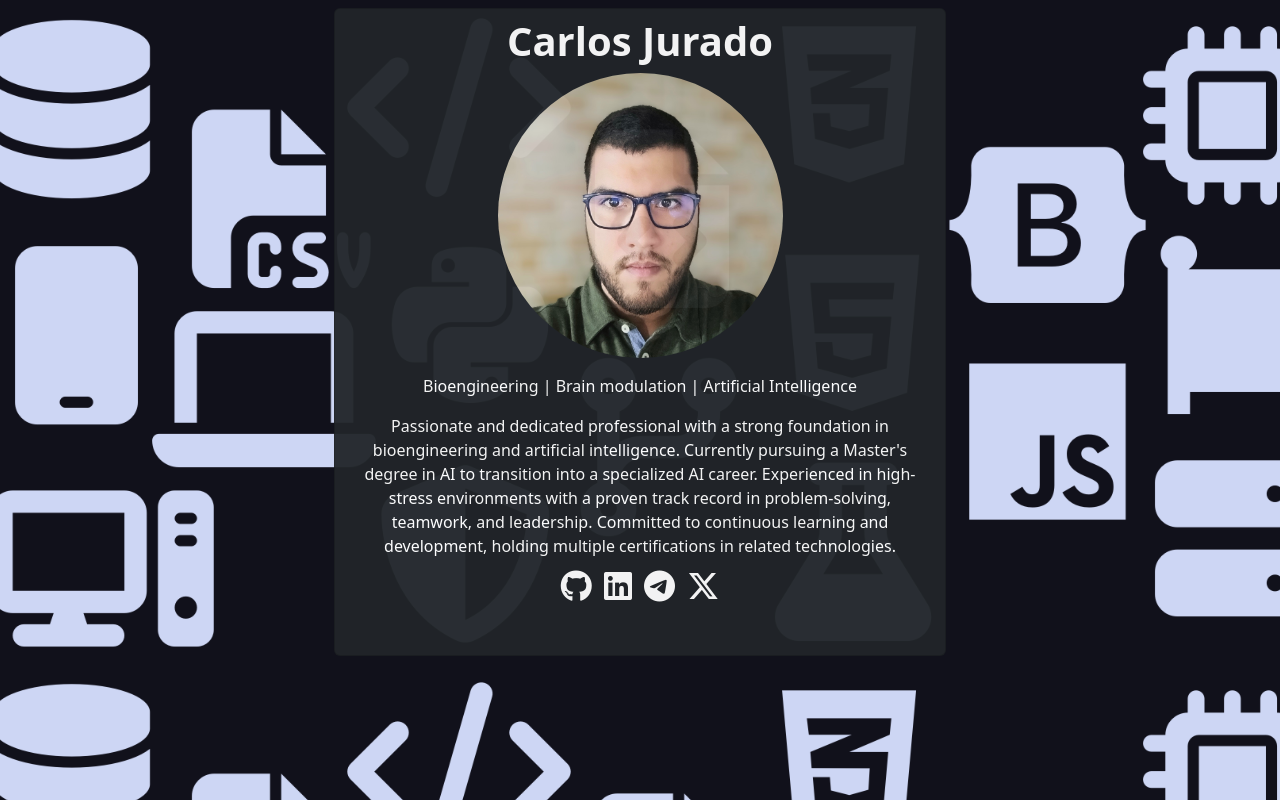
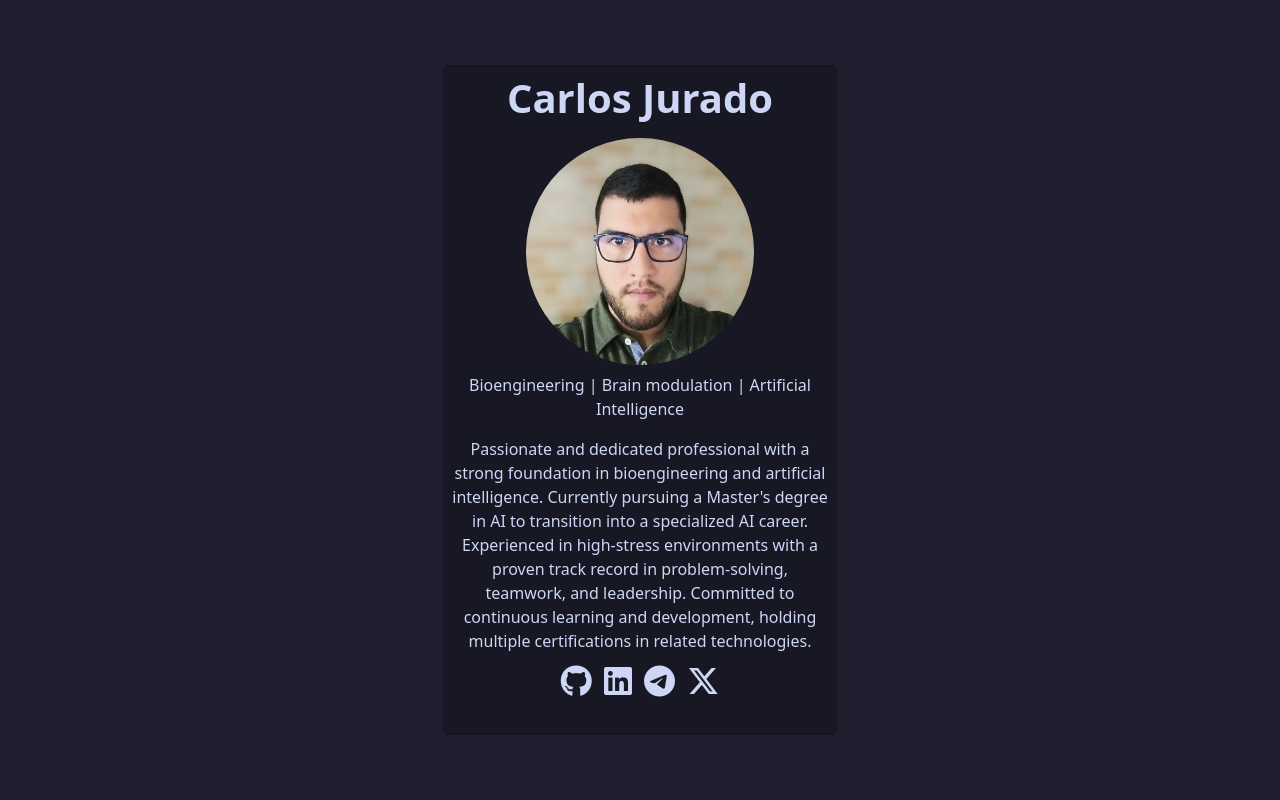
Before and after one commit to EngJurado/Linktree, a Flask app: page / in a window 1280 px wide. Run offline with Flask 3, Linux system fonts and the light colour scheme; some libraries are stand-ins or nearby versions.

Commit message:
Add files via upload

```diff
--- a/app.py
+++ b/app.py
@@ -1,12 +1,13 @@
-from flask import Flask, render_template, url_for
+from flask import Flask, render_template
 
-# Initialize Flask application
 app = Flask(__name__)
 
-# Define route for the homepage
+@app.errorhandler(404)
+def not_found(error):
+    return render_template('404.html')
+
 @app.route('/')
 def index():
-    # Personal and professional information to be displayed on the homepage
     name = 'Carlos Jurado'
     tags = 'Bioengineering | Brain modulation | Artificial Intelligence'
     description = "Passionate and dedicated professional with a strong foundation in bioengineering and artificial intelligence. Currently pursuing a Master's degree in AI to transition into a specialized AI career. Experienced in high-stress environments with a proven track record in problem-solving, teamwork, and leadership. Committed to continuous learning and development, holding multiple certifications in related technologies."
@@ -17,18 +18,7 @@ def index():
         {'name': 'Telegram', 'url': 'https://telegram.me/engjurado', 'icon': 'fa-telegram'},
         {'name': 'Twitter', 'url': 'https://twitter.com/EngJurado', 'icon': 'fa-x-twitter'}
     ]
-    # Render the homepage template with the provided information
     return render_template('index.html', name=name, tags=tags, description=description, links=links)
 
-# Define route for handling 404 errors
-@app.route("/<path:error404>")
-def error404(error404):
-    # Information to be displayed on the 404 error page
-    name = 'Error 404'
-    description = 'This page could not be found'
-    # Render the 404 error template with the provided information
-    return render_template('404.html', name=name, description=description)
-
-# Run the Flask application if this script is executed as the main program
 if __name__ == '__main__':
     app.run()
--- a/static/css/base.css
+++ b/static/css/base.css
@@ -1,16 +1,16 @@
+.d-flex {
+    height: 100vh;
+}
+
 body{
-    background-image: url("../img/background.webp");
-    background-position: center;
-    background-size: cover;
-    background-position: top;
-    overflow-y: auto;
-    overflow-x: hidden;
+    background-color: #1e1e2e;
 }
 
 h1{
     font-weight: bold;
+    color: #cdd6f4;
 }
 
 .card {
-    opacity: 0.95;
+    background-color: #181825;
 }
--- a/static/css/index.css
+++ b/static/css/index.css
@@ -1,10 +1,13 @@
+p, i{
+    color: #cdd6f4;
+}
+
 i {
     font-size: 2em;
-    color: white;
 }
 
 i:hover {
-    color: rgb(51, 70, 133);
+    color: #6c7086;
 }
 
 a {
--- a/templates/base.html
+++ b/templates/base.html
@@ -1,20 +1,21 @@
-<!-- The DOCTYPE declaration defines this document to be HTML5 -->
 <!DOCTYPE html>
-<html lang="en"> <!-- Sets the language of the document to English -->
-<head>
-    <meta charset="UTF-8"> <!-- Specifies the character encoding for the HTML document (UTF-8) -->
-    <meta name="viewport" content="width=device-width, initial-scale=1.0"> <!-- Ensures proper rendering and touch zooming on mobile devices -->
-    <!-- Links to the FontAwesome CSS for icons -->
+<html lang="en">
+    <meta charset="UTF-8">
+    <meta name="viewport" content="width=device-width, initial-scale=1.0">
     <link href="{{ url_for('static', filename = 'fontawesome/css/all.min.css') }}" rel="stylesheet">
-    <!-- Links to the Bootstrap CSS for styling -->
     <link href="{{ url_for('static', filename = 'css/bootstrap.min.css') }}" rel="stylesheet">
-    {% block meta %}{% endblock %} <!-- Placeholder for pages to insert additional meta tags -->
-    <!-- Link to the favicon of the website -->
+    {% block meta %}{% endblock %}
     <link rel="icon" type="/image/png" href="{{ url_for('static', filename = 'img/favicon.webp') }}">
-    <!-- Links to the base CSS file for common styles across the website -->
     <link href="{{ url_for('static', filename = 'css/base.css') }}" rel="stylesheet">
 </head>
 <body>
-    {% block content %}{% endblock %} <!-- Placeholder for the main content of each page -->
-</body>
+    <div class="row justify-content-center">
+        <div class="col-12 col-lg-4">
+            <div class="d-flex justify-content-center align-items-center">
+                <div class="card text-center m-2 p-2">
+                    {% block content %}{% endblock %}
+                </div>
+            </div>
+        </div>
+    </div>
 </html>
--- a/templates/index.html
+++ b/templates/index.html
@@ -1,55 +1,31 @@
-<!-- Inherits the base layout from base.html, using its structure and blocks -->
 {% extends "base.html" %}
 
-<!-- Defines content for the 'meta' block defined in base.html -->
 {% block meta %}
-    <!-- Sets the page title dynamically based on the 'name' variable -->
     <title>{{ name }}</title>
-    <!-- Sets a meta description tag dynamically based on the 'tags' variable -->
     <meta name="description" content="{{tags}}">
-    <!-- Links to a CSS file specific to the index page for additional styling -->
     <link href="{{ url_for('static', filename = 'css/index.css') }}" rel="stylesheet">
 {% endblock %}
 
-<!-- Defines content for the 'content' block defined in base.html -->
 {% block content %}
-    <!-- Creates a centered row for layout -->
     <div class="row justify-content-center">
-        <!-- Defines a column for the main content, adjusting its size for larger screens -->
-        <div class="col-12 col-lg-6">
-            <!-- Creates a card with dark background and centered text -->
-            <div class="card text-bg-dark text-center m-2 p-2">
-                <!-- Ensures content within the card is centered -->
-                <div class="row justify-content-center">
-                    <!-- Displays the name variable as the card title -->
-                    <h1 class="card-title">{{ name }}</h1>
-                    <!-- Defines a column for the profile image, adjusting its size for larger screens -->
-                    <div class="col-10 col-lg-6">
-                        <div>
-                            <!-- Displays the profile image, with the source path and alt text dynamically set -->
+        <h1>{{ name }}</h1>
+        <div class="col-10 col-lg-8">
+            <div class="p-2">
                 <img src="{{ url_for('static', filename = 'img/profile.webp') }}" class="w-100 rounded-circle" alt="{{ name }}">
             </div>
         </div>
-                    <!-- Contains the main body of the card -->
-                    <div class="card-body">
-                        <!-- Displays the tags variable as text -->
-                        <p class="card-text">
+        <div>
+            <p>
                 {{ tags }}
             </p>
-                        <!-- Displays the description variable as text -->
             <p>
                 {{ description }}
             </p>
-                        <!-- Iterates over the links variable to create social media icons -->
             <p>
                 {% for link in links %}
-                                <!-- Creates a link for each social media icon, setting the href dynamically -->
                     <a href="{{ link.url }}" aria-label="{{ link.name }}"><i class="fa-brands {{ link.icon }} fa-2xl p-1 mb-4"></i> </a>
                 {% endfor %}
             </p>
         </div>
     </div>
-            </div>
-        </div>
-    </div>
 {% endblock %}
```
Also changed, not shown: static/css/404.css (+4 -6 lines), templates/404.html (+5 -32 lines). Lines whose indentation alone changed are shown as unchanged.
